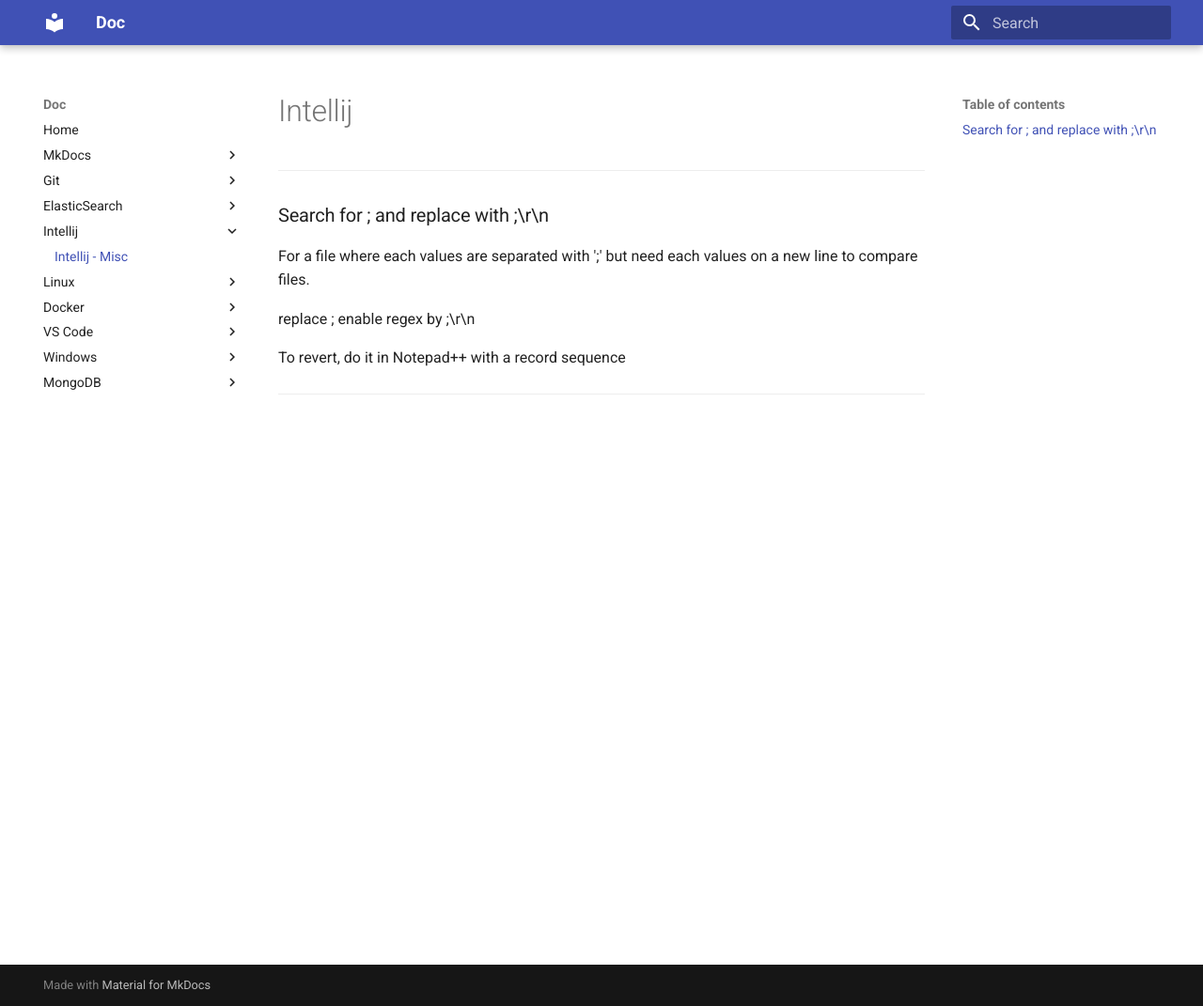
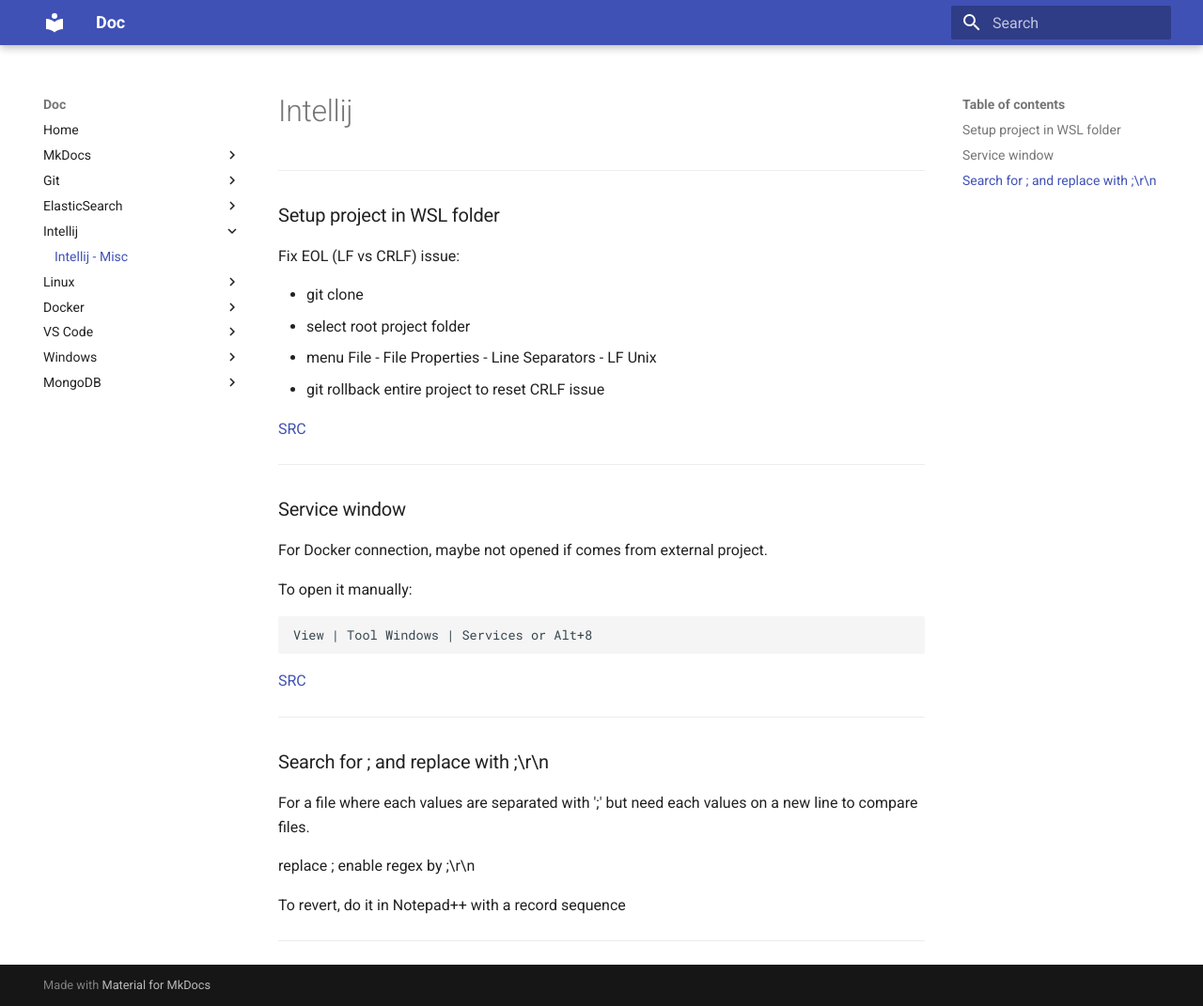
Before and after one commit to oldu73/doc, an MkDocs documentation site: the page built from docs/intellij/intellij.md, in a window 1280 px wide and 1071 px high. Shown: the whole window at 94% size. Built offline with MkDocs 1.6.1 and Material for MkDocs 9.7.7, drawn with Linux system fonts in a browser that asks for light colours.

Commit message:
intellij - misc - wsl project and service window

````diff
--- a/docs/intellij/intellij.md
+++ b/docs/intellij/intellij.md
@@ -1,4 +1,31 @@
 # Intellij
+
+***
+
+### Setup project in WSL folder
+
+Fix EOL (LF vs CRLF) issue:
+
+- git clone
+- select root project folder
+- menu File - File Properties - Line Separators - LF Unix
+- git rollback entire project to reset CRLF issue
+
+[SRC](https://www.jetbrains.com/help/idea/configuring-line-endings-and-line-separators.html)
+
+***
+
+### Service window
+
+For Docker connection, maybe not opened if comes from external project.
+
+To open it manually:
+
+```text
+View | Tool Windows | Services or Alt+8
+```
+
+[SRC](https://www.jetbrains.com/help/idea/services-tool-window.html)
 
 ***
 
````
